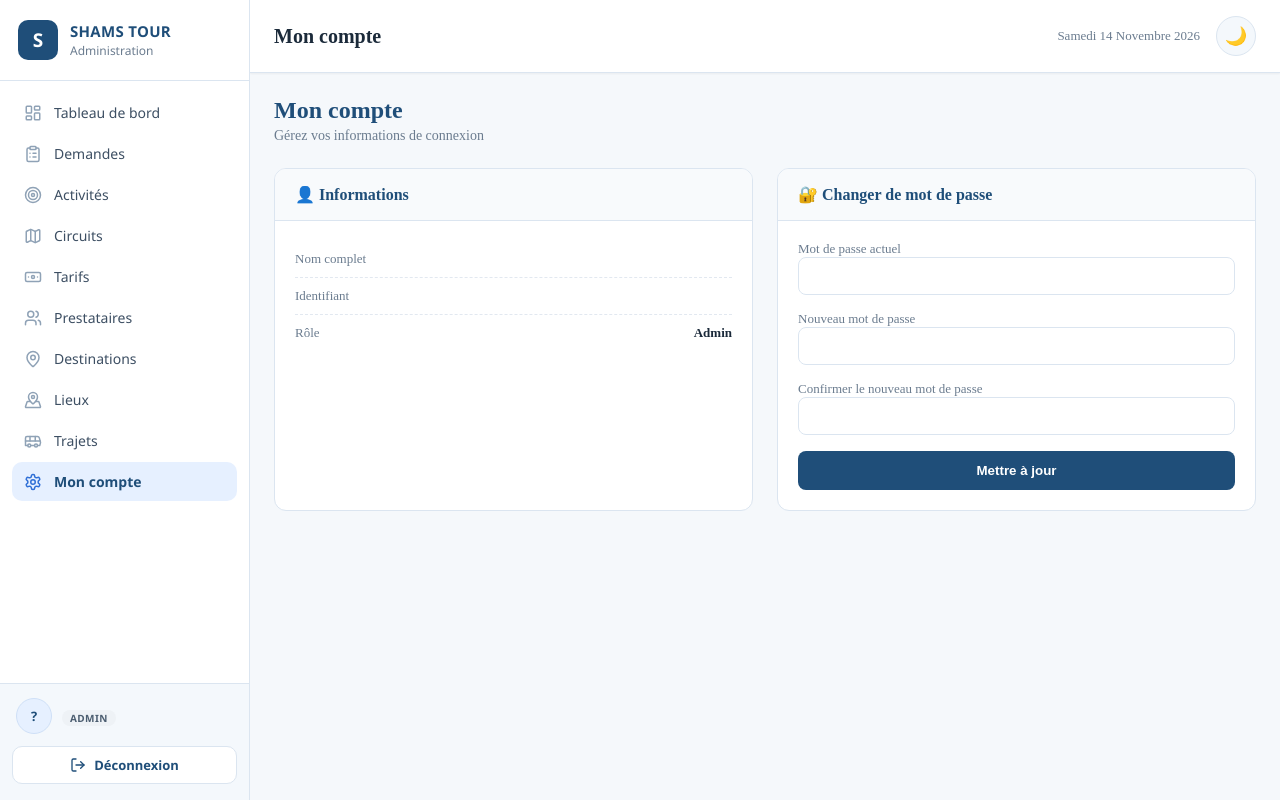
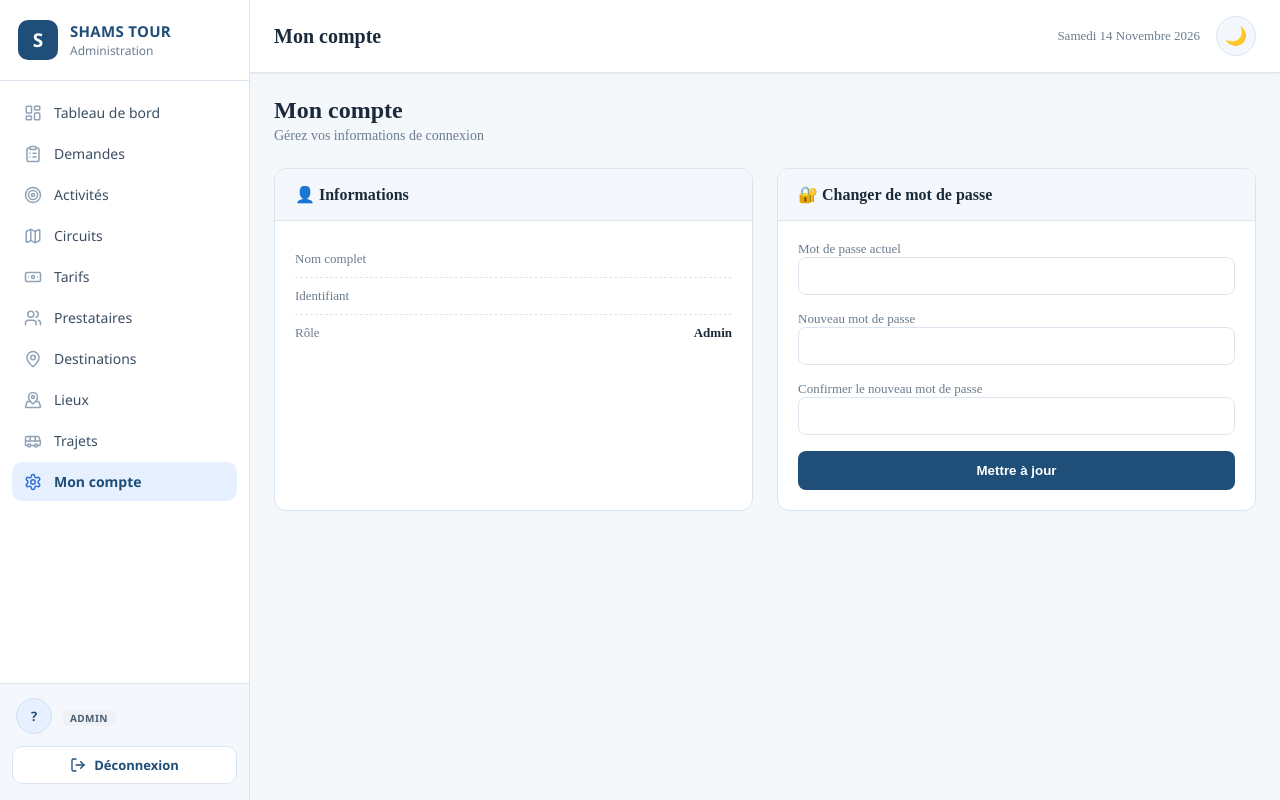
Before and after one commit to Shams-tour-401/shams-tour-admin, a React (Vite) app: page /compte in a window 1280 px wide. Built offline with nearby package versions, Linux system fonts and the light colour scheme; sample sign-in values are in the browser's storage.

Commit message:
Update Compte.jsx

```diff
--- a/src/pages/Compte.jsx
+++ b/src/pages/Compte.jsx
@@ -98,19 +98,18 @@ export default function Compte() {
   );
 }
 
-/* STYLES (inchangés) */
 const Page = styled.div` width: 100%; max-width: 100%; `;
 const PageHeader = styled.div` margin-bottom: 24px; `;
-const Title = styled.h1` margin: 0; font-size: 24px; color: #1f4e79; `;
-const Sub = styled.p` margin: 4px 0 0; font-size: 14px; color: #6b7c8f; `;
+const Title = styled.h1` margin: 0; font-size: 24px; color: var(--text-primary); `;
+const Sub = styled.p` margin: 4px 0 0; font-size: 14px; color: var(--text-muted); `;
 const Grid = styled.div` display: grid; grid-template-columns: 1fr; gap: 24px; @media (min-width: 1024px) { grid-template-columns: 1fr 1fr; } `;
-const Card = styled.div` background: white; border-radius: 12px; border: 1px solid #dbe5f0; overflow: hidden; `;
-const CardHeader = styled.div` padding: 16px 20px; border-bottom: 1px solid #dbe5f0; background: #f8fafc; h3 { margin: 0; font-size: 16px; color: #1f4e79; } `;
+const Card = styled.div` background: var(--bg-surface); border-radius: 12px; border: 1px solid var(--border); overflow: hidden; `;
+const CardHeader = styled.div` padding: 16px 20px; border-bottom: 1px solid var(--border); background: var(--bg-soft); h3 { margin: 0; font-size: 16px; color: var(--text-primary); } `;
 const CardBody = styled.div` padding: 20px; `;
-const Row = styled.div` display: flex; justify-content: space-between; padding: 10px 0; border-bottom: 1px dashed #e2e8f0; &:last-child { border-bottom: none; } `;
-const Label = styled.span` font-size: 13px; color: #6b7c8f; font-weight: 500; `;
-const Valeur = styled.span` font-size: 13px; color: #1b2a3a; font-weight: 600; `;
+const Row = styled.div` display: flex; justify-content: space-between; padding: 10px 0; border-bottom: 1px dashed var(--border); &:last-child { border-bottom: none; } `;
+const Label = styled.span` font-size: 13px; color: var(--text-muted); font-weight: 500; `;
+const Valeur = styled.span` font-size: 13px; color: var(--text-primary); font-weight: 600; `;
 const Field = styled.div` display: flex; flex-direction: column; margin-bottom: 16px; `;
-const Input = styled.input` padding: 10px 12px; border: 1px solid #dbe5f0; border-radius: 8px; font-size: 14px; outline: none; &:focus { border-color: #2f6fd6; } `;
+const Input = styled.input` padding: 10px 12px; border: 1px solid var(--border); border-radius: 8px; font-size: 14px; outline: none; background-color: var(--bg-surface); color: var(--text-primary); &:focus { border-color: #2f6fd6; } `;
 const BtnPrimaire = styled.button` width: 100%; padding: 12px; background: #1f4e79; color: white; border: none; border-radius: 8px; font-weight: 600; cursor: pointer; transition: background 0.2s; &:hover { background: #163a5a; } &:disabled { background: #7f8c8d; cursor: not-allowed; } `;
 const Alert = styled.div` padding: 12px; border-radius: 8px; font-size: 13px; margin-bottom: 16px; ${({ $type }) => $type === 'error' ? `background: #fef2f2; color: #b91c1c; border: 1px solid #fecaca;` : `background: #f0fdf4; color: #15803d; border: 1px solid #bbf7d0;`} `;
```
